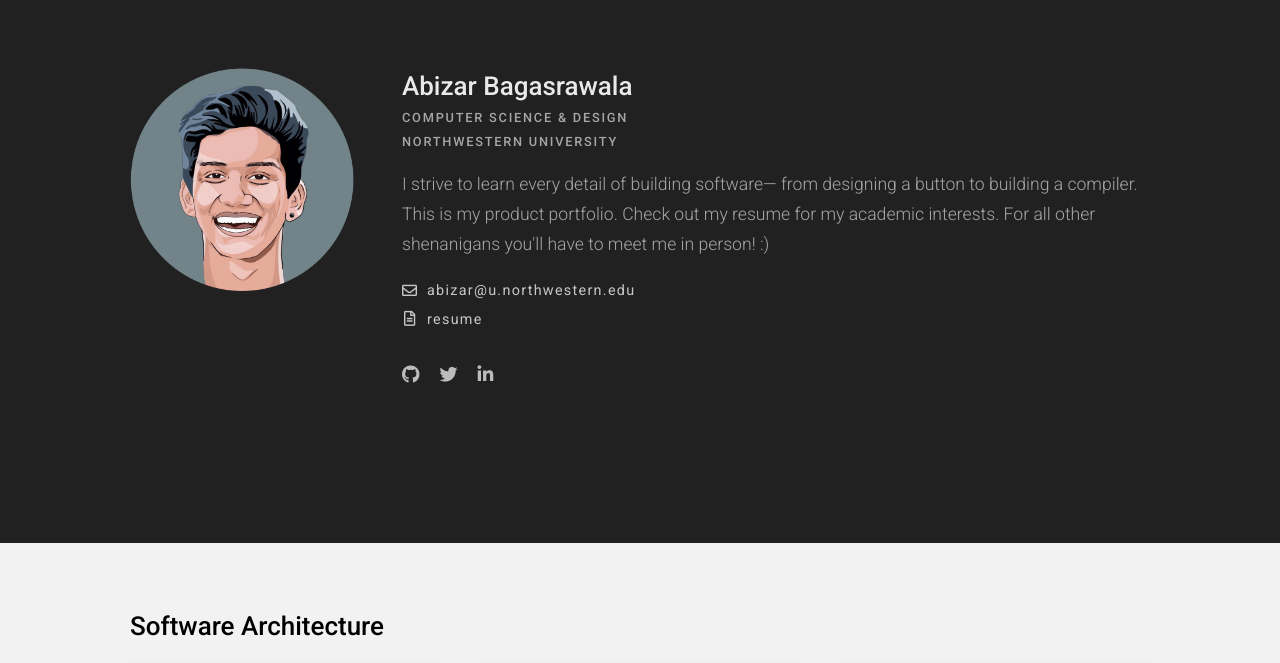
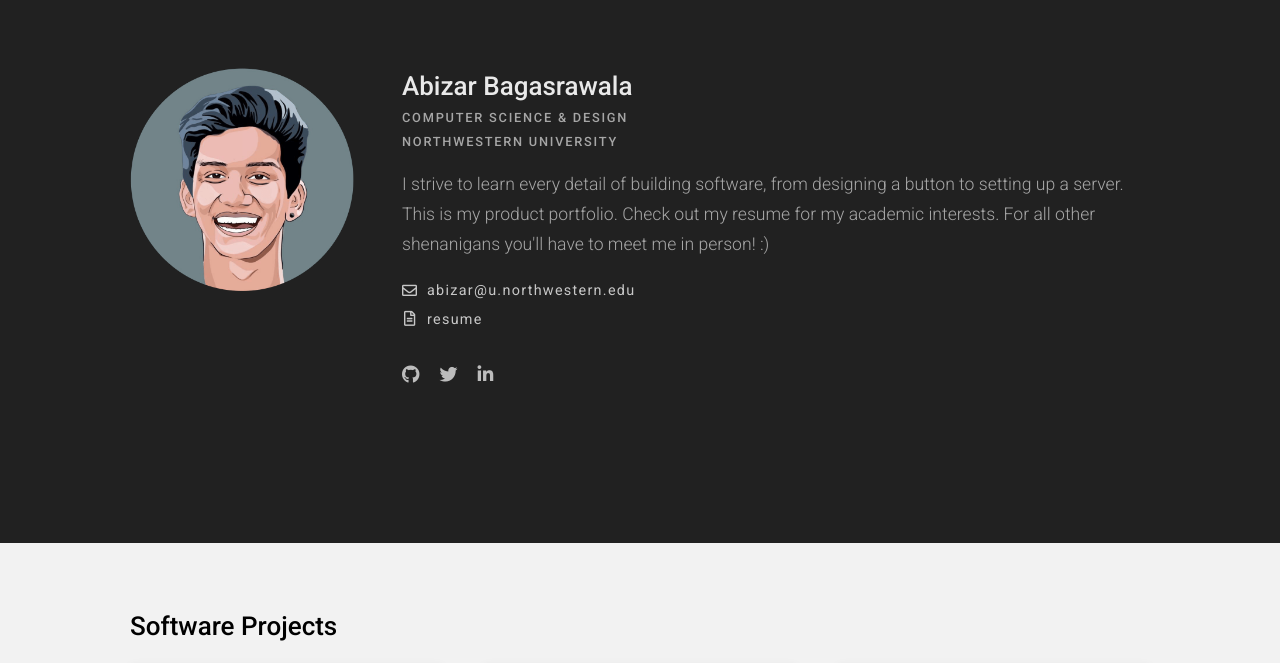
Before and after one commit to abizzaar/Personal-Website, a plain HTML site: page index.html in a window 1280 px wide. Shown: the part 93-756 px from the top of the page. Drawn offline with Linux system fonts and the light colour scheme.

Commit message:
change descr

```diff
--- a/index.html
+++ b/index.html
@@ -62,7 +62,8 @@
     </div>
 
     <p id="descrOfMe" class="m-1">
-      I strive to learn every detail of building software— from designing a button to building a compiler.
+      I strive to learn every detail of building software,
+      from designing a button to setting up a server.
       This is my product portfolio.
       Check out my resume for my academic interests.
       For all other shenanigans you'll have to meet me in person! :)
@@ -92,7 +93,7 @@
 <div class="home-section h-s-g">
   <div class="maxWidthContainer">
     <h1 class="myWorkTitle">
-        <span class="greyUnderline">Software Architecture</span>
+        <span class="greyUnderline">Software Projects</span>
     </h1>
 
     <div class="myWorkContainer">
```
